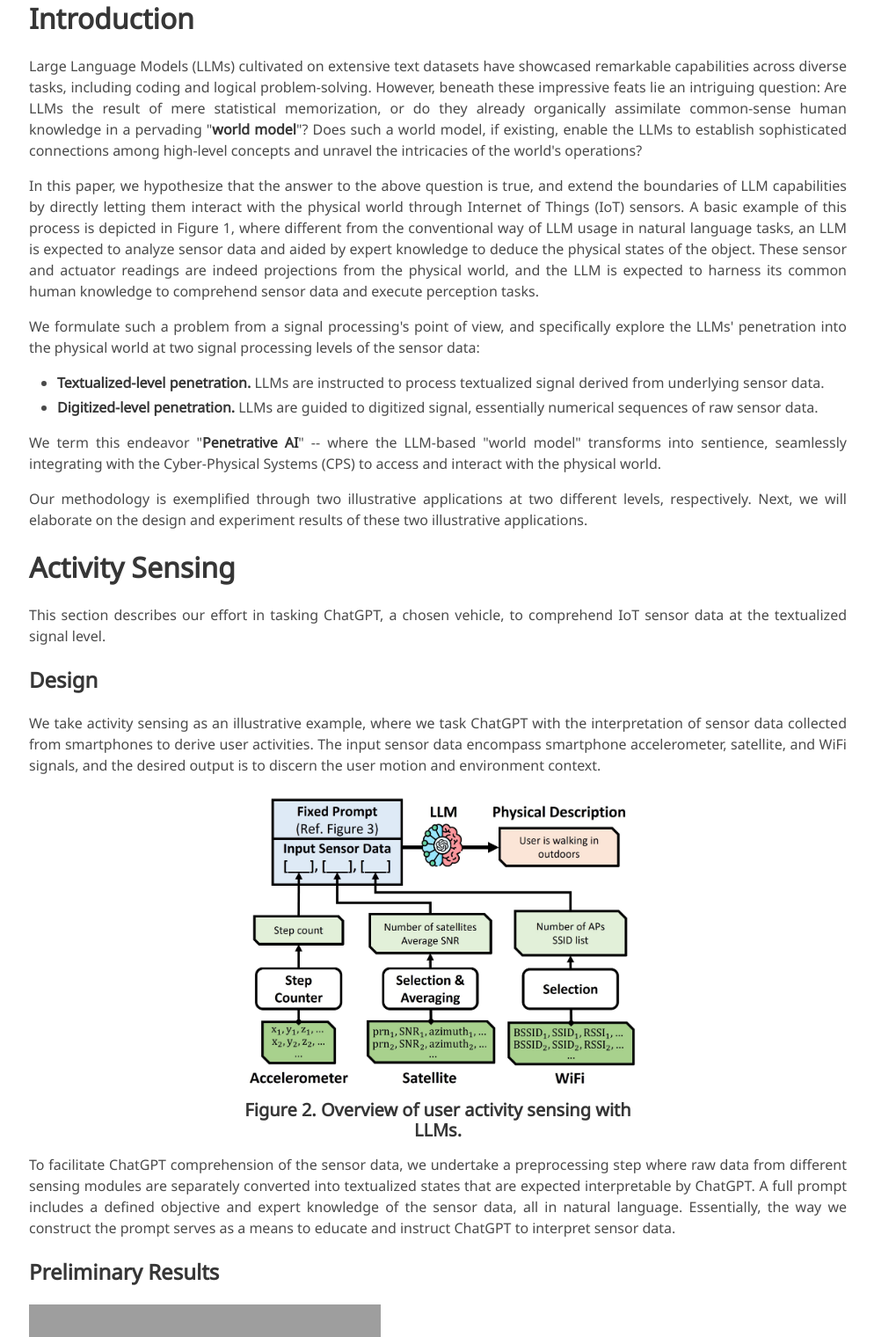
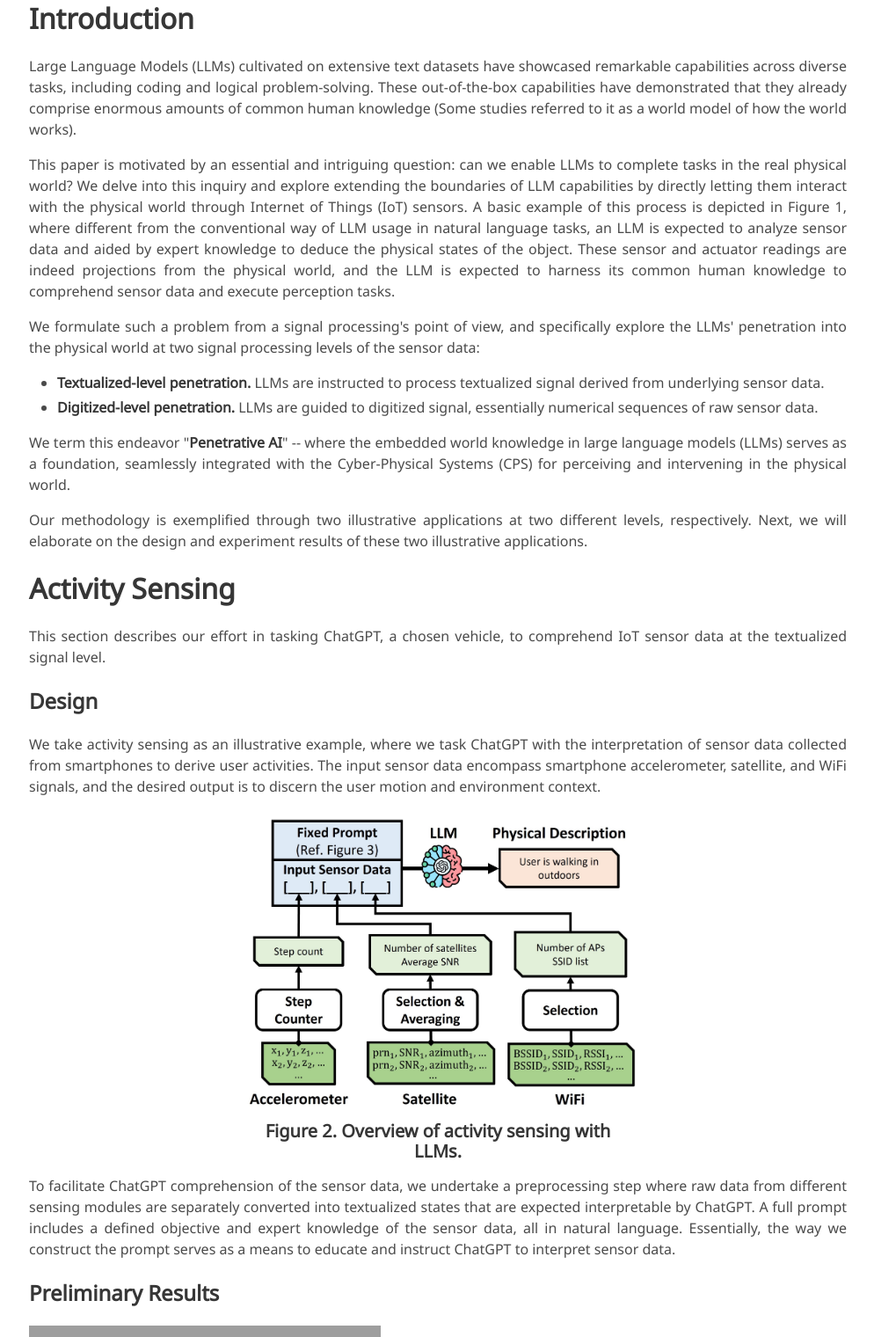
Before and after one commit to HKUSTWANDS/penetrative-ai, a plain HTML site: page index.html in a window 1280 px wide. Shown: the part 1318-2838 px from the top of the page at 88% size, without its empty margins (142-1136 px from the left). Drawn offline with nearby package versions, Linux system fonts and the light colour scheme; some packages are replaced by stand-ins of ours; grey boxes are pictures that could not be loaded; a script that the page names is missing; some icons are missing; a web font is replaced by a local one.

Commit message:
update content

```diff
--- a/index.html
+++ b/index.html
@@ -211,11 +211,10 @@
         <div class="content has-text-justified">
           <p>
             Large Language Models (LLMs) cultivated on extensive text datasets have showcased remarkable capabilities across diverse tasks, including coding and logical problem-solving.
-            However, beneath these impressive feats lie an intriguing question: Are LLMs the result of mere statistical memorization, or do they already organically assimilate common-sense human knowledge in a pervading "<strong>world model</strong>"?
-            Does such a world model, if existing, enable the LLMs to establish sophisticated connections among high-level concepts and unravel the intricacies of the world's operations?
+            These out-of-the-box capabilities have demonstrated that they already comprise enormous amounts of common human knowledge (Some studies referred to it as a world model of how the world works).
           </p>
           <p>
-            In this paper, we hypothesize that the answer to the above question is true, and extend the boundaries of LLM capabilities by directly letting them interact with the physical world through Internet of Things (IoT) sensors.
+            This paper is motivated by an essential and intriguing question: can we enable LLMs to complete tasks in the real physical world? We delve into this inquiry and explore extending the boundaries of LLM capabilities by directly letting them interact with the physical world through Internet of Things (IoT) sensors.
             A basic example of this process is depicted in Figure 1, where different from the conventional way of LLM usage in natural language tasks, an LLM is expected to analyze sensor data and aided by expert knowledge to deduce the physical states of the object.
             These sensor and actuator readings are indeed projections from the physical world, and the LLM is expected to harness its common human knowledge to comprehend sensor data and execute perception tasks.
           </p>
@@ -237,7 +236,7 @@
             </li>
           </ul>
           <p>
-            We term this endeavor "<strong>Penetrative AI</strong>" -- where the LLM-based "world model" transforms into sentience, seamlessly integrating with the Cyber-Physical Systems (CPS) to access and interact with the physical world.
+            We term this endeavor "<strong>Penetrative AI</strong>" -- where the embedded world knowledge in large language models (LLMs) serves as a foundation, seamlessly integrated with the Cyber-Physical Systems (CPS) for perceiving and intervening in the physical world.
           </p>
           <p>
             Our methodology is exemplified through two illustrative applications at two different levels, respectively. Next, we will elaborate on the design and experiment results of these two illustrative applications.
@@ -274,7 +273,7 @@
             <img src="./static/images/as_concise.jpg"
                  class="image-scenario"
                  alt="Interpolate start reference image."/>
-            <h4 class="subtitle has-text-centered">Figure 2. Overview of user activity sensing with LLMs.</h4>
+            <h4 class="subtitle has-text-centered">Figure 2. Overview of activity sensing with LLMs.</h4>
           </div>
         </div>
         <div class="content has-text-justified">
```
